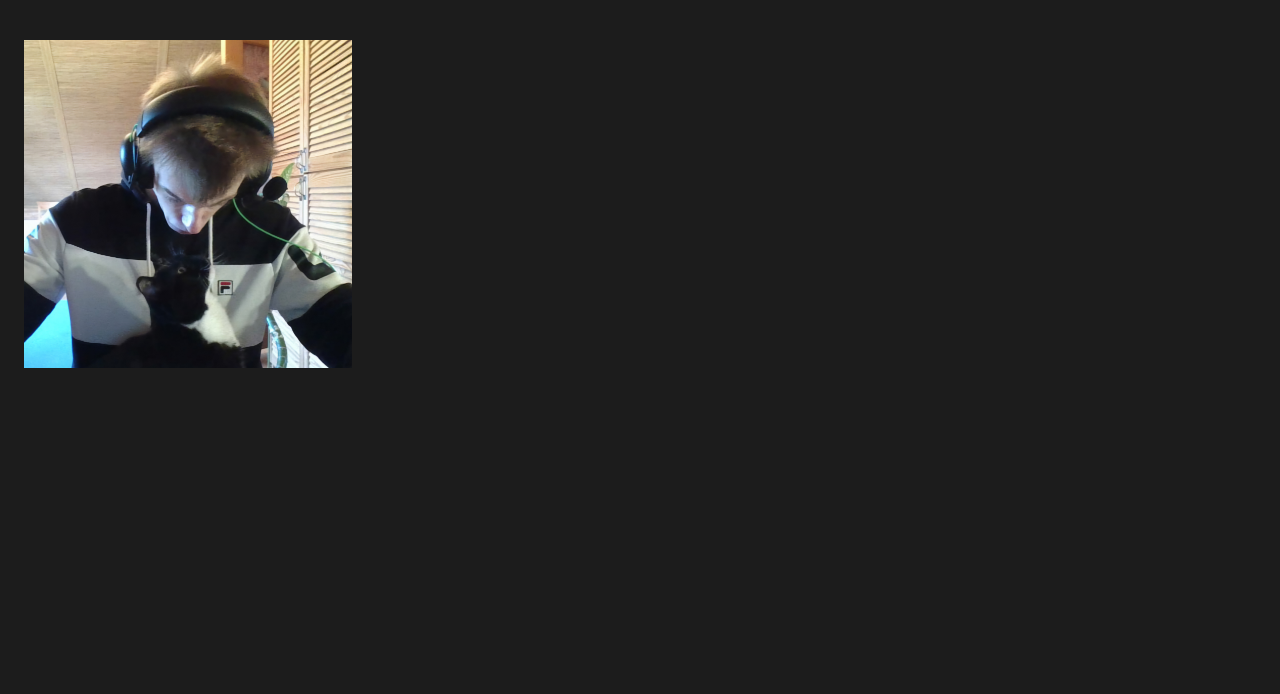
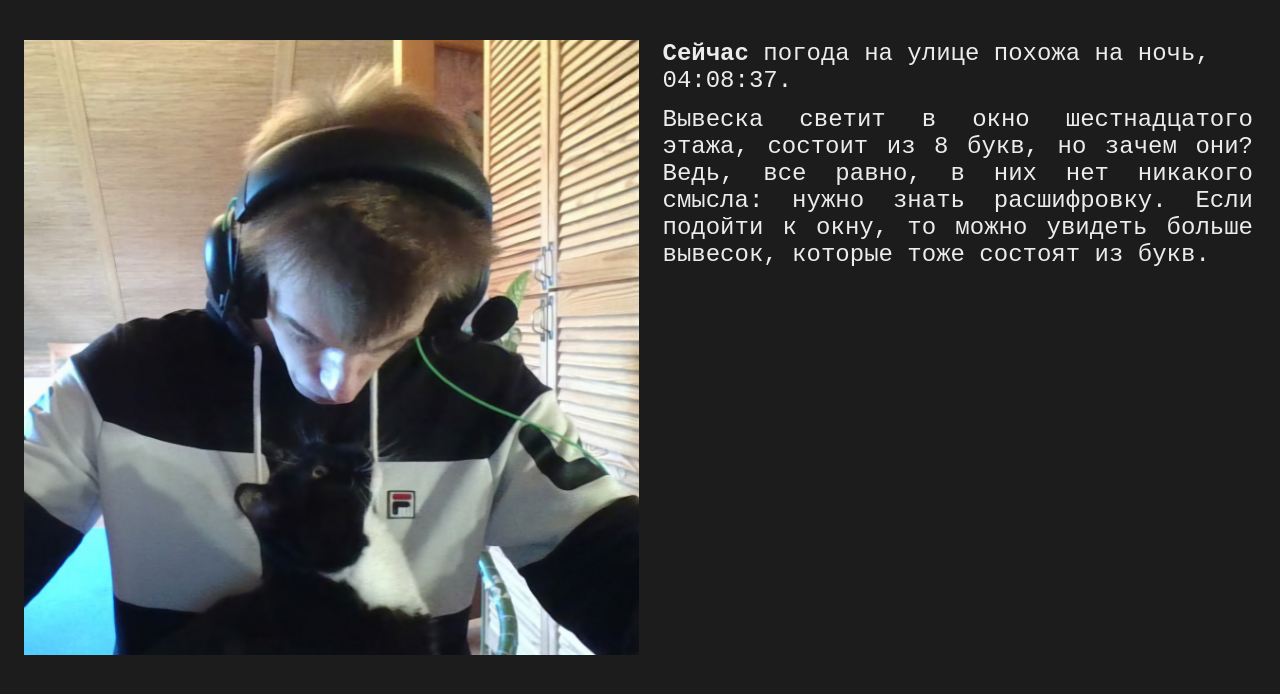
Before and after one commit to sanyuchilas/sandushnilas, a plain HTML site: page index.html in a window 1280 px wide. Both pictures are taken after a click on the link "Identity.". Shown: the part 80-774 px from the top of the page. Drawn offline with Linux system fonts and the light colour scheme.

Commit message:
added first post

```diff
--- a/index.css
+++ b/index.css
@@ -258,17 +258,36 @@ a:hover {
   flex-direction: row;
 
   justify-content: flex-start;
-  height: 100%;
 }
 
 #identity-page .me {
-  min-height: 100px;
-  height: 50%;
+  width: 50%;
+  height: min-content;
 
   @media (max-width: 768px) {
-    max-width: 256px;
-    max-height: 256px;
+    width: 100%;
   }
+}
+
+#identity-page .post-with-image {
+  display: flex;
+  gap: 2rem;
+
+  font-size: 2rem;
+
+  @media (max-width: 768px) {
+    flex-direction: column;
+  }
+}
+
+#identity-page .post {
+  display: flex;
+  flex-direction: column;
+  gap: 1rem;
+}
+
+#identity-page .description {
+  text-align: justify;
 }
 
 .year {
--- a/index.html
+++ b/index.html
@@ -128,7 +128,20 @@
         </div>
       </div>
       <div id="identity-page" class="hidden">
-        <img class="me" src="./me.jpg" />
+        <div class="post-with-image">
+          <img class="me" src="./me.jpg" />
+          <div class="post">
+            <a href="#19.10.2024">
+              <b>Сейчас</b> погода на улице похожа на ночь, 04:08:37.
+            </a>
+            <p class="description">
+              Вывеска светит в окно шестнадцатого этажа, состоит из 8 букв, но
+              зачем они? Ведь, все равно, в них нет никакого смысла: нужно знать
+              расшифровку. Если подойти к окну, то можно увидеть больше вывесок,
+              которые тоже состоят из букв.
+            </p>
+          </div>
+        </div>
       </div>
       <div id="projectivity-page" class="hidden">
         <a class="year" href="#2024" id="2024">
```
